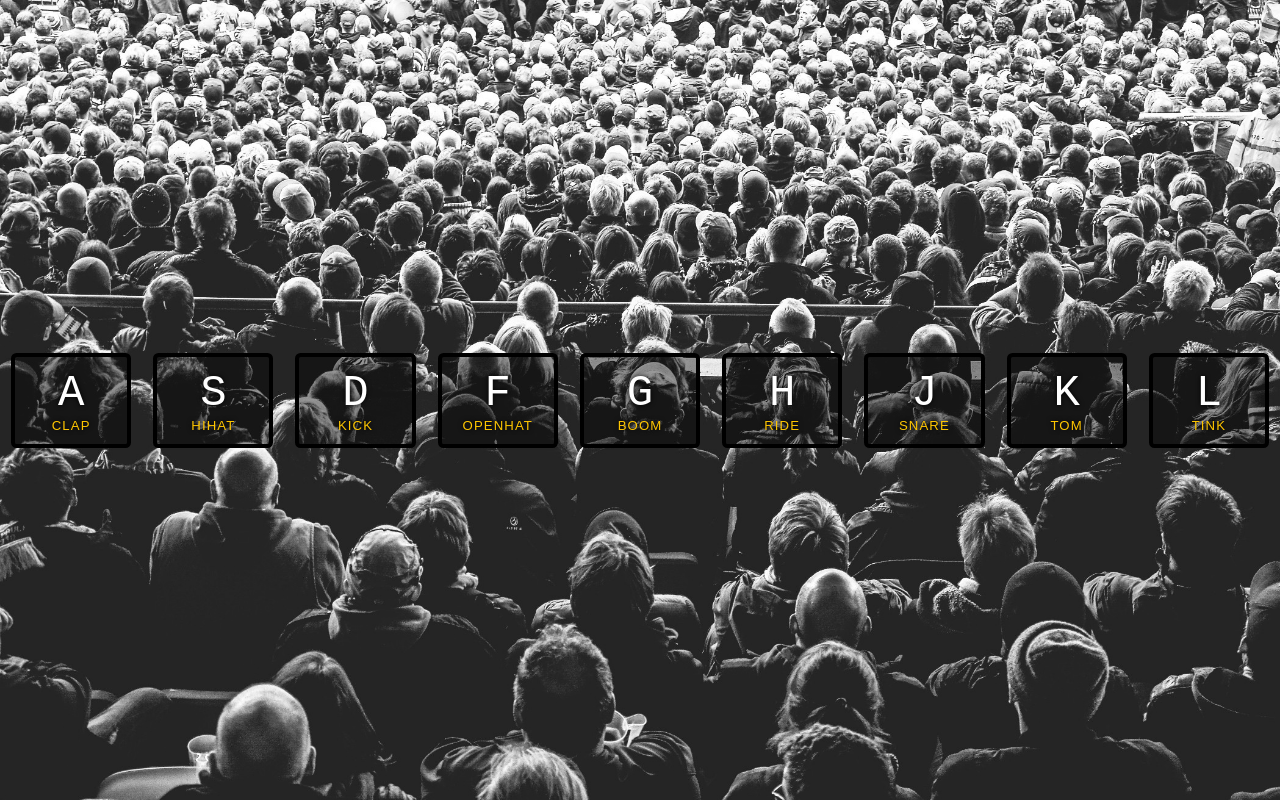
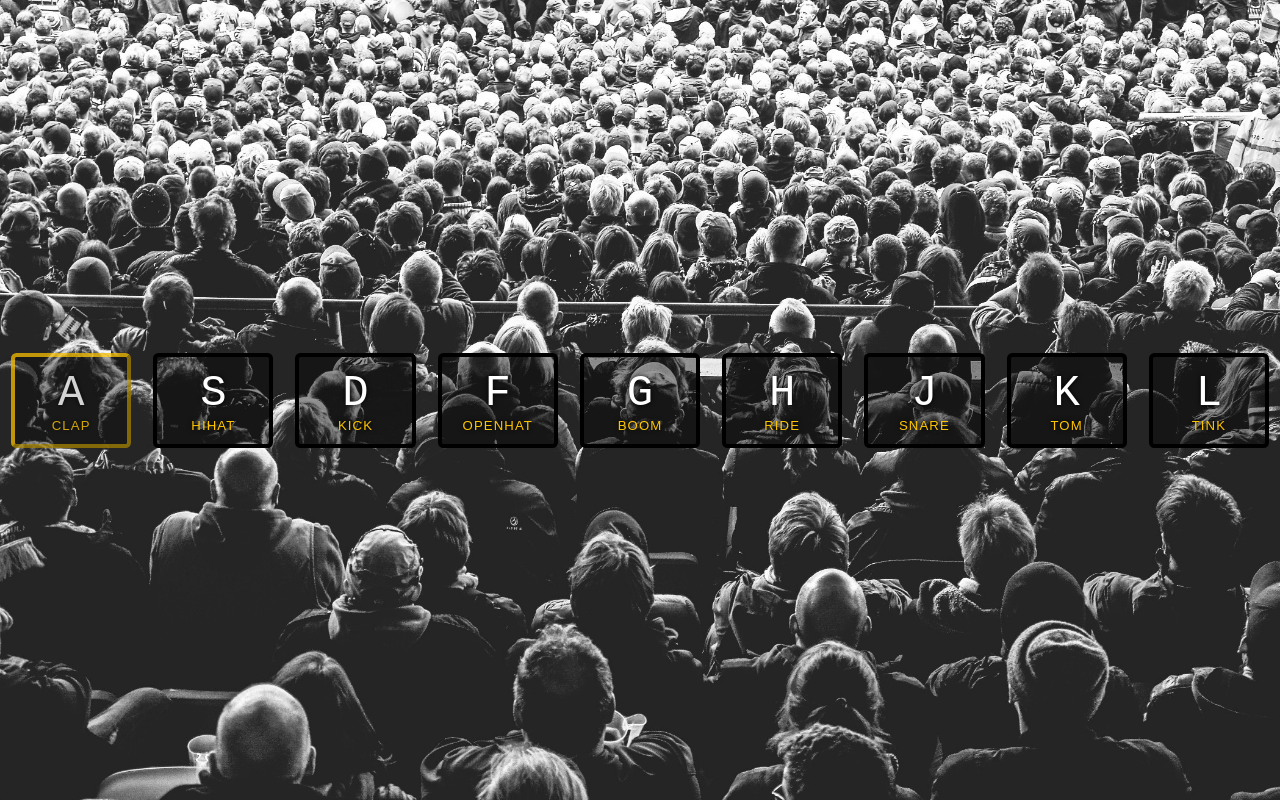
Before and after one commit to koufogiannakiskon/Drum_Kit, a plain HTML site: page index.html in a window 1280 px wide. In both pictures the pointer is over the element 71 px from the left and 400 px from the top of the page. Drawn offline with Linux system fonts and the light colour scheme.

Commit message:
Update styles.css

```diff
--- a/styles.css
+++ b/styles.css
@@ -28,7 +28,14 @@ html {
   border-radius: 0.5rem;
   background: rgba(0, 0, 0, 0.4);
   text-shadow: 0 0 0.5rem black;
-  transition: all 0.07s ease;
+  transition: all 0.07s ease;a
+  cursor: pointer;
+}
+
+.key:hover {
+  opacity: 0.8;
+  border: 0.4rem outset rgba(255, 198, 0, 0.9);
+  transition: all 0.1s;
 }
 
 .sound {
```
